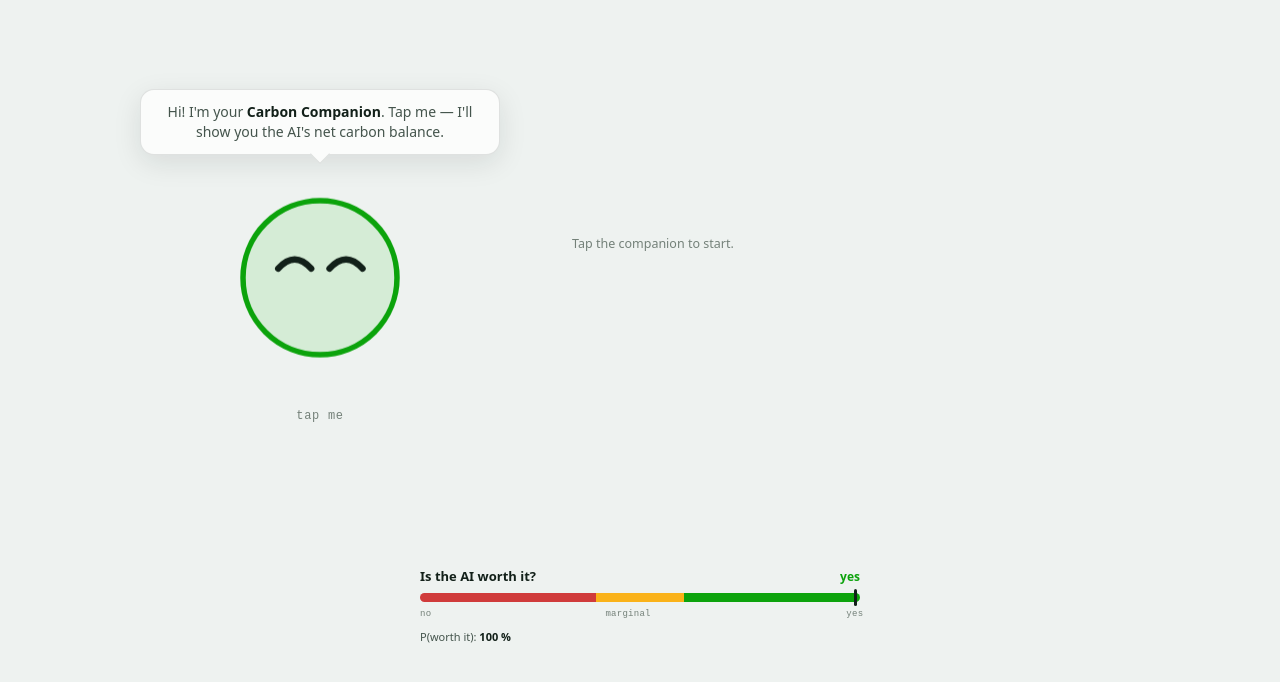
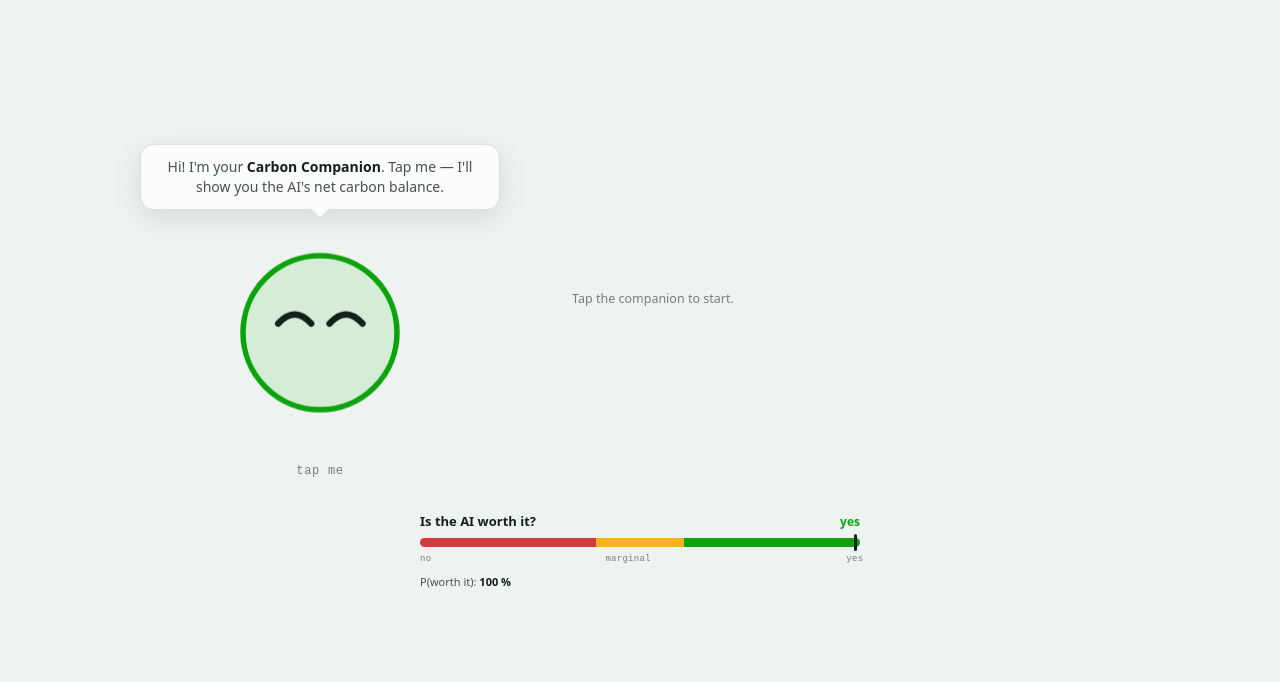
Before and after one commit to SirQuacksALot/carbonCompanion, a website: page index.html in a window 1280 px wide. Shown: the part 56-738 px from the top of the page. Drawn offline with Linux system fonts and the light colour scheme; a web font is replaced by a local one.

Commit message:
fix: tighten vertical gap so gauge sits directly below columns

```diff
--- a/style.css
+++ b/style.css
@@ -89,7 +89,7 @@ body{
 /* ---------- stage (Companion links, Grafik rechts) ---------- */
 .stage{
   flex:1; display:grid; grid-template-columns:minmax(260px, auto) minmax(0, 1fr);
-  column-gap:clamp(32px, 6vw, 72px); row-gap:30px; align-items:center;
+  column-gap:clamp(32px, 6vw, 72px); row-gap:30px; align-items:center; align-content:center;
   width:100%; max-width:1040px; margin:0 auto;
   padding:28px max(20px, env(safe-area-inset-right,0px)) 44px max(20px, env(safe-area-inset-left,0px));
 }
```
